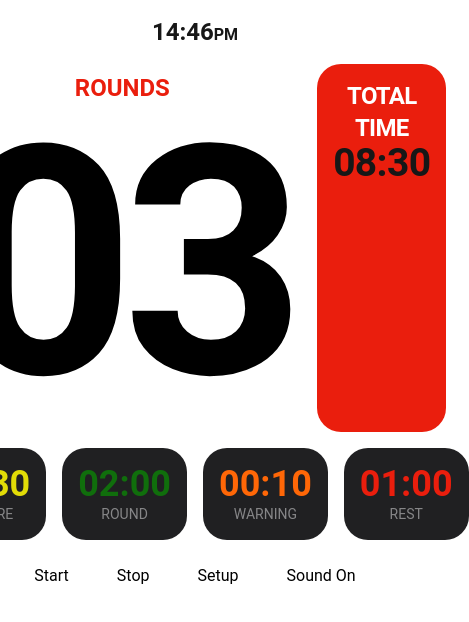
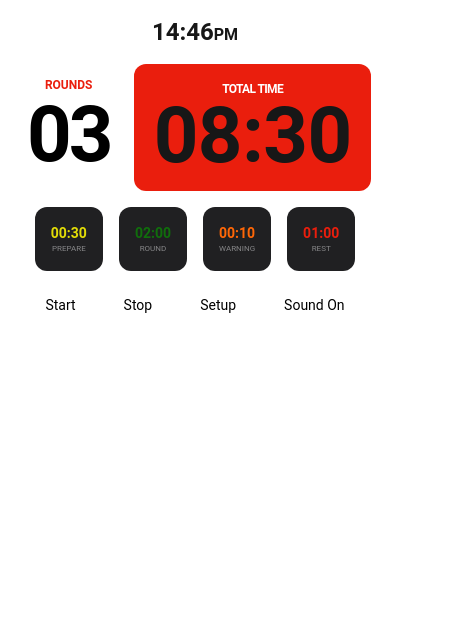
Before and after one commit to joniborda/boxing-timer, a Next.js app: page / in a window 390 px wide. Shown: the top 622 px of the page, 469 px wide, since content can reach past the window. Built offline with nearby package versions, Linux system fonts and the light colour scheme.

Commit message:
more responsive

```diff
--- a/src/app/Timer.tsx
+++ b/src/app/Timer.tsx
@@ -47,7 +47,7 @@ function Timer() {
 
     return (
         <main>
-            <section className="flex flex-col justify-center items-center gap-4 p-4">
+            <section className="flex flex-col justify-center items-center gap-4 p-4 md:p-12 lg:p-12 max-w-96 md:max-w-7xl m-auto">
                 <div className="text-2xl md:text-5xl lg:text-[8rem] font-bold">
                     <div>
                         {clockHours < 10 ? "0" + clockHours : clockHours}:{clockMinutes < 10 ? "0" + clockMinutes : clockMinutes}
@@ -58,9 +58,9 @@ function Timer() {
                 </div>
 
                 <div className="w-full m-auto flex flex-row justify-center gap-4">
-                    <div className="bg-white rounded-xl p-2 md:p-4 text-center">
-                        <span className="text-center text-[#ea1e0d] text-2xl font-bold">ROUNDS</span>
-                        <div className="text-[20rem] text-black font-bold"
+                    <div className="bg-white rounded-xl p-2 md:p-4 text-center w-[40%]">
+                        <span className="text-center text-[#ea1e0d] text-xs md:text-sm lg:text-2xl font-bold">ROUNDS</span>
+                        <div className="text-[20vw] sm:text-[16vw] md:text-[20vw] lg:text-[14rem] xl:text-[18rem] 2xl:text-[20rem] text-black font-bold"
                             style={{
                                 lineHeight: "1",
                                 letterSpacing: "-.04em",
@@ -69,7 +69,7 @@ function Timer() {
                         </div>
                     </div>
                     <div
-                        className={`text-center p-4 rounded-3xl ${SessionTime.breakTime === sessionTime || SessionTime.idle === sessionTime ?
+                        className={`w-full text-center p-4 rounded-xl lg:rounded-3xl ${SessionTime.breakTime === sessionTime || SessionTime.idle === sessionTime ?
                             "bg-[#ea1e0d]" :
                             SessionTime.prepareTime === sessionTime ?
                                 "bg-[#e2dc07]" :
@@ -80,46 +80,51 @@ function Timer() {
                             lineHeight: "1",
                             letterSpacing: "-.04em",
                         }}>
-                        {SessionTime.idle === sessionTime &&
-                            <span className="text-center text-white text-2xl font-bold">TOTAL TIME</span>
-                        }
-                        <div className="overflow-hidden text-center font-bold text-[10vw] md:text-[20rem]">
+                        <span className="text-center text-white text-xs md:text-sm lg:text-2xl font-bold">
+                            {SessionTime.idle === sessionTime ? "TOTAL TIME" : "SESSION TIME"}
+                        </span>
+
+                        <div className="overflow-hidden text-center font-bold text-[20vw] sm:text-[16vw] md:text-[20vw] lg:text-[14rem] xl:text-[18rem] 2xl:text-[20rem]">
                             {minutes < 10 ? "0" + minutes : minutes}:{seconds < 10 ? "0" + seconds : seconds}
                         </div>
                     </div>
                 </div>
                 {sessionTime === SessionTime.idle ?
-                    <div className="flex flex-row gap-4">
-                        <div className="flex flex-col justify-center items-center rounded-3xl p-4 bg-[#202022]">
-                            <div className="text-[#e2dc07] text-4xl font-bold">
+                    <div className="flex flex-row gap-4 flex-wrap items-center justify-center">
+                        <div className="flex flex-row gap-4 flex-wrap items-center">
+                            <div className="flex flex-col justify-center items-center rounded-xl lg:rounded-3xl p-4 bg-[#202022]">
+                                <div className="text-[#e2dc07] text-sm md:text-xl lg:text-4xl font-bold">
                                     {prepareMinutes < 10 ? "0" + prepareMinutes : prepareMinutes}:{prepareSeconds < 10 ? "0" + prepareSeconds : prepareSeconds}
                                 </div>
-                            <div className="text-sm text-[#868688]">
+                                <div className="text-[8px] md:text-xs lg:text-sm text-[#868688]">
                                     PREPARE
                                 </div>
                             </div>
-                        <div className="flex flex-col justify-center items-center rounded-3xl p-4 bg-[#202022]">
-                            <div className="text-[#106e0c] text-4xl font-bold">
+                            <div className="flex flex-col justify-center items-center rounded-xl lg:rounded-3xl p-4 bg-[#202022]">
+                                <div className="text-[#106e0c] text-sm md:text-xl lg:text-4xl font-bold">
                                     {minutesPerRound < 10 ? "0" + minutesPerRound : minutesPerRound}:{secondsPerRound < 10 ? "0" + secondsPerRound : secondsPerRound}
                                 </div>
-                            <div className="text-sm text-[#868688]">
+                                <div className="text-[8px] md:text-xs lg:text-sm text-[#868688]">
                                     ROUND
                                 </div>
                             </div>
-                        <div className="flex flex-col justify-center items-center rounded-3xl p-4 bg-[#202022]">
-                            <div className="text-[#ff6707] text-4xl font-bold">
+                        </div>
+                        <div className="flex flex-row gap-4 flex-wrap items-center">
+                            <div className="flex flex-col justify-center items-center rounded-xl lg:rounded-3xl p-4 bg-[#202022]">
+                                <div className="text-[#ff6707] text-sm md:text-xl lg:text-4xl font-bold">
                                     {warningMinutes < 10 ? "0" + warningMinutes : warningMinutes}:{warningSeconds < 10 ? "0" + warningSeconds : warningSeconds}
                                 </div>
-                            <div className="text-sm text-[#868688]">
+                                <div className="text-[8px] md:text-xs lg:text-sm text-[#868688]">
                                     WARNING
                                 </div>
                             </div>
-                        <div className="flex flex-col justify-center items-center rounded-3xl p-4 bg-[#202022]">
-                            <div className="text-[#ea1e0d] text-4xl font-bold">
+                            <div className="flex flex-col justify-center items-center rounded-xl lg:rounded-3xl p-4 bg-[#202022]">
+                                <div className="text-[#ea1e0d] text-sm md:text-xl lg:text-4xl font-bold">
                                     {breakMinutes < 10 ? "0" + breakMinutes : breakMinutes}:{breakSeconds < 10 ? "0" + breakSeconds : breakSeconds}
                                 </div>
-                            <div className="text-sm text-[#868688]">
+                                <div className="text-[8px] md:text-xs lg:text-sm text-[#868688]">
                                     REST
+                                </div>
                             </div>
                         </div>
                     </div>
@@ -140,29 +145,33 @@ function Timer() {
                     </div>
                 }
                 <div>
-                    <div className="flex flex-row justify-center gap-4">
+                    <div className="flex flex-row justify-center gap-4 flex-wrap">
+                        <div className="flex flex-row justify-center gap-4 flex-wrap">
                             <button
-                            className="py-2 sm:py-4 px-4 sm:px-6 bg-white text-black text-base md:text-2xl rounded-lg"
+                                className="py-2 sm:py-4 px-4 sm:px-6 bg-white text-black text-sm sm:text-base md:text-2xl rounded-lg"
                                 onClick={() => {
                                     pauseOrStarWatch();
                                 }}>
                                 {status === State.running ? "Pause" : "Start"}
                             </button>
                             <button
-                            className="py-2 sm:py-4 px-4 sm:px-6 bg-white text-black text-base md:text-2xl rounded-lg"
+                                className="py-2 sm:py-4 px-4 sm:px-6 bg-white text-black text-sm sm:text-base md:text-2xl rounded-lg"
                                 onClick={() => { stopWatch() }}>
                                 Stop
                             </button>
+                        </div>
+                        <div className="flex flex-row justify-center gap-4 flex-wrap">
                             <button
-                            className="py-2 sm:py-4 px-4 sm:px-6 bg-white text-black text-base md:text-2xl rounded-lg"
+                                className="py-2 sm:py-4 px-4 sm:px-6 bg-white text-black text-sm sm:text-base md:text-2xl rounded-lg"
                                 onClick={() => { openSetup() }}>
                                 Setup
                             </button>
                             <button
-                            className="py-2 sm:py-4 px-4 sm:px-6 bg-white text-black text-base md:text-2xl rounded-lg"
+                                className="py-2 sm:py-4 px-4 sm:px-6 bg-white text-black text-sm sm:text-base md:text-2xl rounded-lg"
                                 onClick={() => toggleSound()}>
                                 {isSoundActive ? "Sound On" : "Sound Off"}
                             </button>
+                        </div>
                     </div>
                 </div>
             </section>
```
Lines whose indentation alone changed are shown as unchanged.
